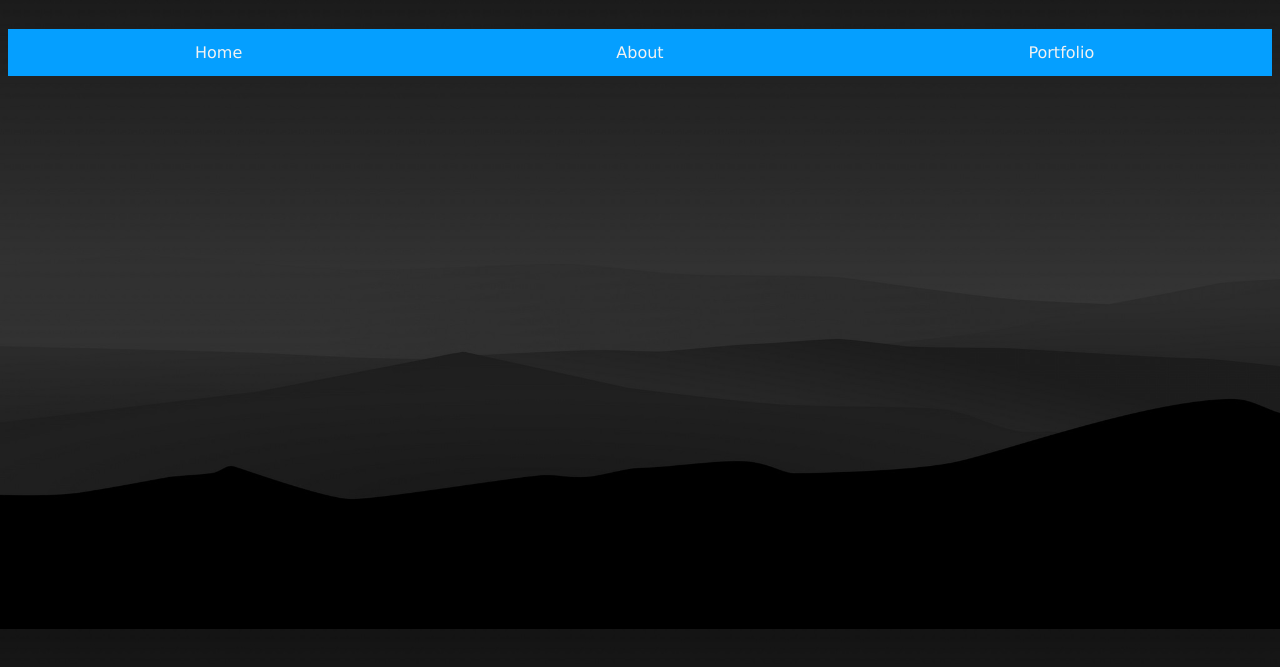
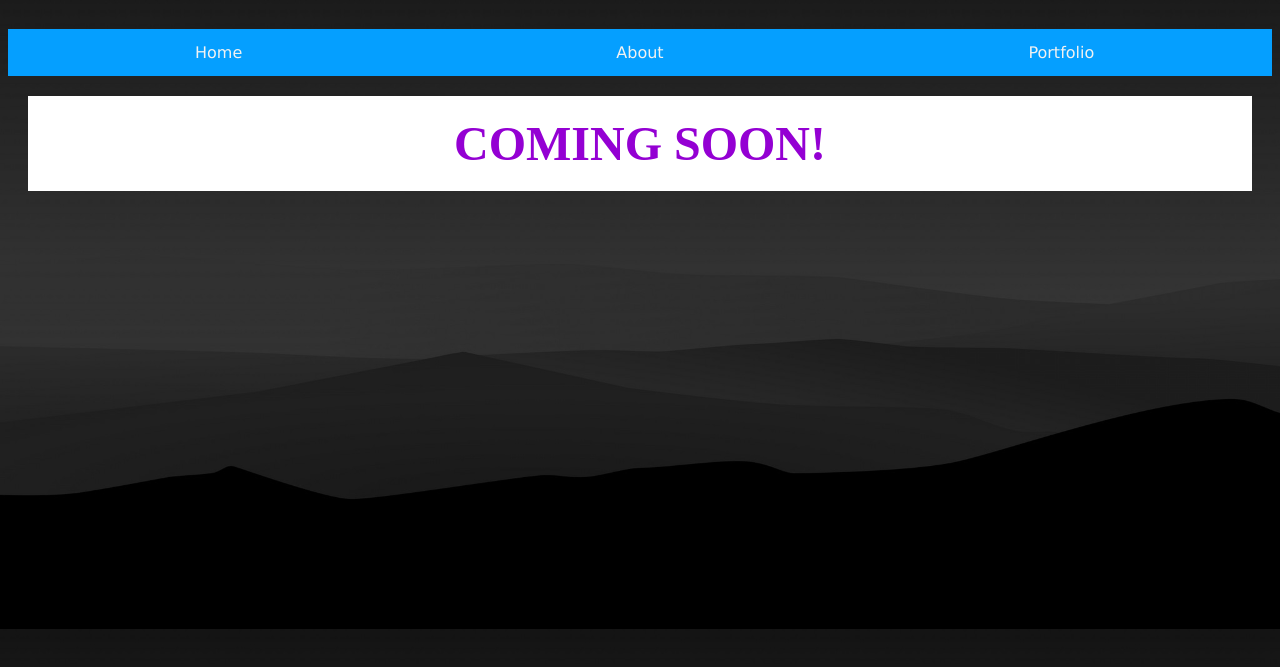
Before and after one commit to zmo82aa/ZM-Portfolio, a plain HTML site: page portfolio.html in a window 1280 px wide. Shown: the part 91-758 px from the top of the page. Drawn offline with Linux system fonts and the light colour scheme.

Commit message:
portfolio

```diff
--- a/portfolio.html
+++ b/portfolio.html
@@ -11,14 +11,14 @@
         <h1>Zach Moore</h1>
     </div>
 
-    <body>
+
         <div class="topnav">
             <a href="index.html">Home</a>
             <a href="about.html">About</a>
             <a href="portfolio.html">Portfolio</a>
           </div>
 
-
+    <h5>COMING SOON!</h5>
 
 </body>
 </html>
--- a/style.css
+++ b/style.css
@@ -97,3 +97,14 @@ span{
     font-size: 125%;
 
 }
+
+h5{
+    color: darkviolet;
+    font-size: 300%;
+    background-color: white;
+    text-align: center;
+    margin-top: 40px;
+    margin: 20px;
+    padding: 20px;
+
+}
```
